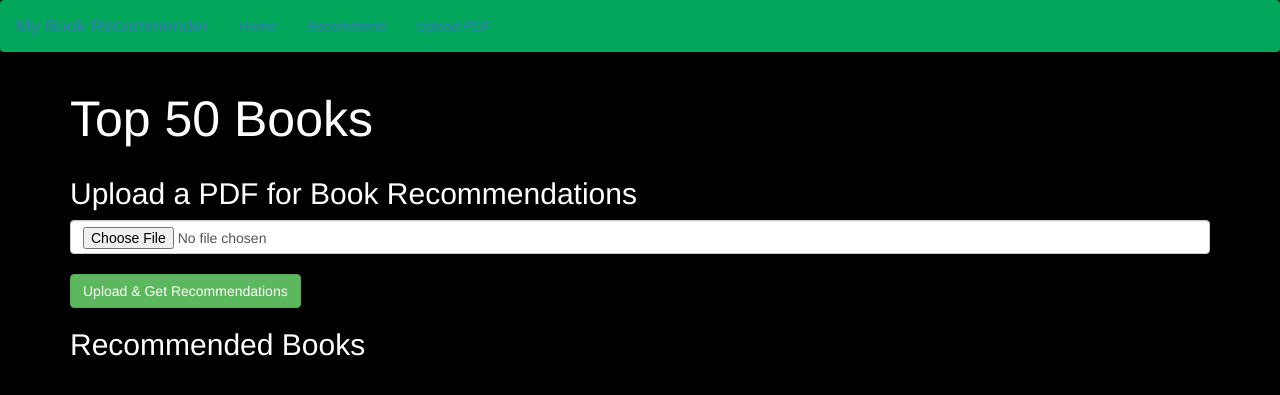
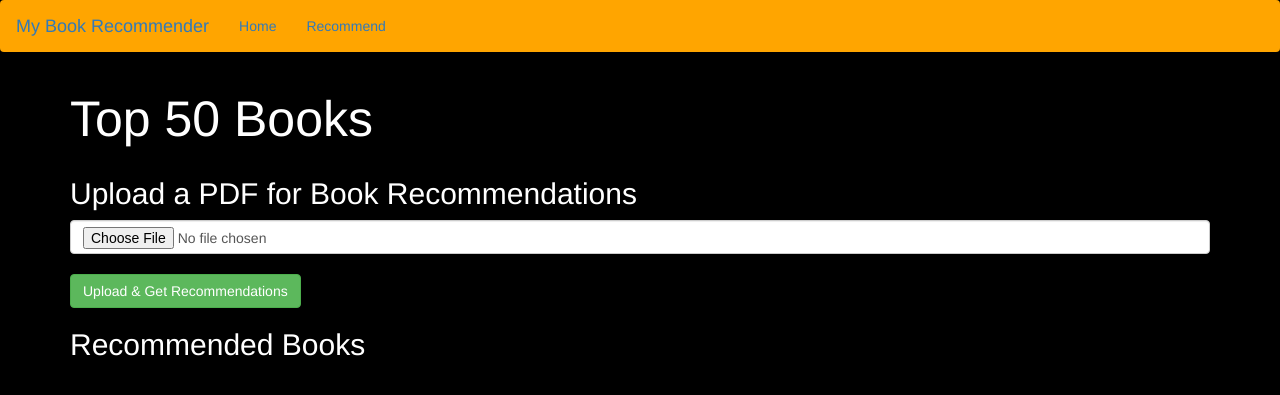
Before and after one commit to NayakYadav1/Book-Recommender, a Flask app: page / in a window 1280 px wide. Shown: the top 395 px of the page. Run offline with Flask 3, Linux system fonts and the light colour scheme; parts of the project's set-up code (start-up, migrations or seed data) failed here and were passed over.

Commit message:
Final Project ready

```diff
--- a/templates/index.html
+++ b/templates/index.html
@@ -64,12 +64,11 @@
 <body style="background-color:black">
 
     <!-- Navbar -->
-    <nav class="navbar" style="background-color:#00a65a">
+    <nav class="navbar" style="background-color:orange">
         <a class="navbar-brand">My Book Recommender</a>
         <ul class="nav navbar-nav">
             <li><a href="/">Home</a></li>
             <li><a href="/recommend">Recommend</a></li>
-            <li><a href="/upload">Upload PDF</a></li>
         </ul>
     </nav>
 
```
